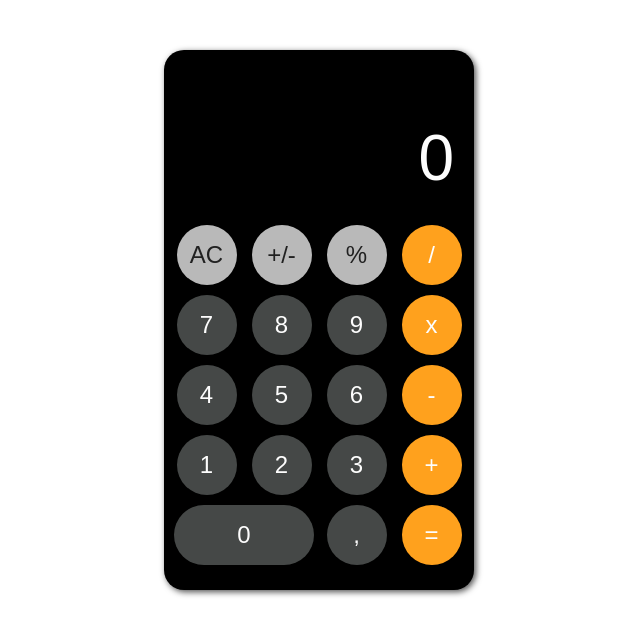
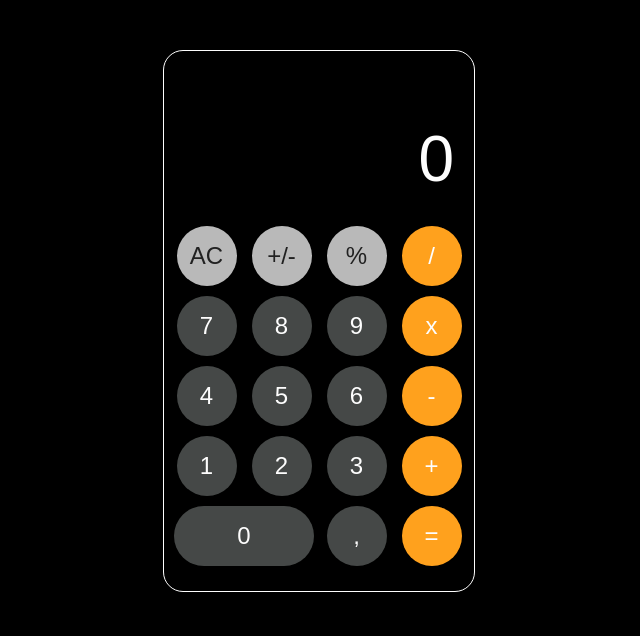
Before and after one commit to Rostyslav-Baryshok/calculator, a plain HTML site: page index.html in a window 1280 px wide. Shown: the whole page, without its empty margins (321-961 px from the left). Drawn offline with Linux system fonts and the light colour scheme.

Commit message:
Update styles.css

```diff
--- a/css/styles.css
+++ b/css/styles.css
@@ -4,6 +4,11 @@
   --accent-btn-color: #ffa11d;
   --secondary-btn-color: #b9b9b9;
   --descript-color: #fdfdfd;
+}
+
+body {
+  margin: 0;
+  background-color: var(--background-color);
 }
 
 .calc {
@@ -15,7 +20,7 @@
   background: var(--background-color);
   font-family: Arial;
   padding: 10px 10px 30px 10px;
-  box-shadow: 2px 2px 6px #4f4f4f;
+  border: 1px solid var(--descript-color);
 }
 
 .calc-screen {
@@ -71,6 +76,3 @@
   background: var(--descript-color);
   color: var(--accent-btn-color);
 }
-/* .zero-position {
-  text-align: start;
-} */
```
